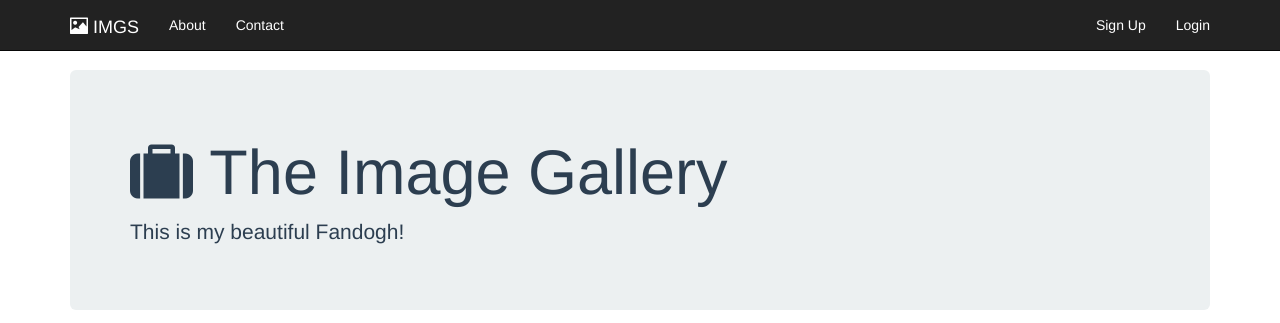
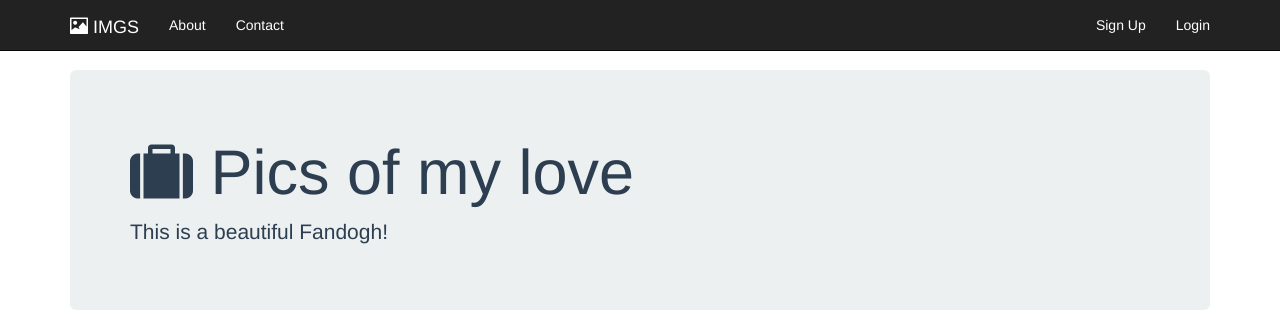
Before and after one commit to aminfatemi/Image-gallery-Unsplash-Bootstrap, a plain HTML site: page index.html in a window 1280 px wide. Shown: the top 323 px of the page. Drawn offline with nearby package versions, Linux system fonts and the light colour scheme.

Commit message:
Update index.html

```diff
--- a/index.html
+++ b/index.html
@@ -34,8 +34,8 @@
     </nav>
     <div class="container">
       <div class="jumbotron">
-        <h1><i class="fa fa-suitcase" aria-hidden="true"></i> The Image Gallery</h1>
-        <p>This is my beautiful Fandogh! </p>
+        <h1><i class="fa fa-suitcase" aria-hidden="true"></i> Pics of my love</h1>
+        <p>This is a beautiful Fandogh! </p>
       </div>
       <div class="row">
         <div class="col-lg-4 col-sm-6">
```
